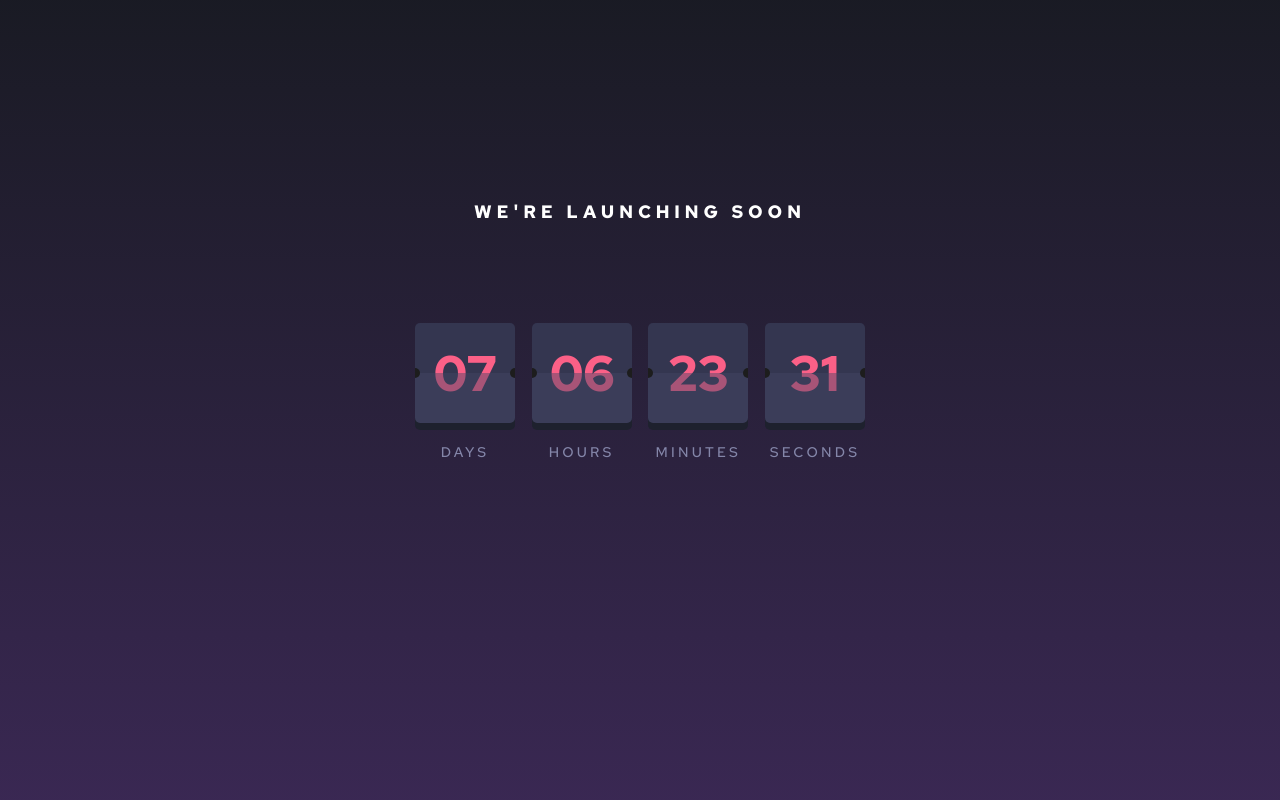
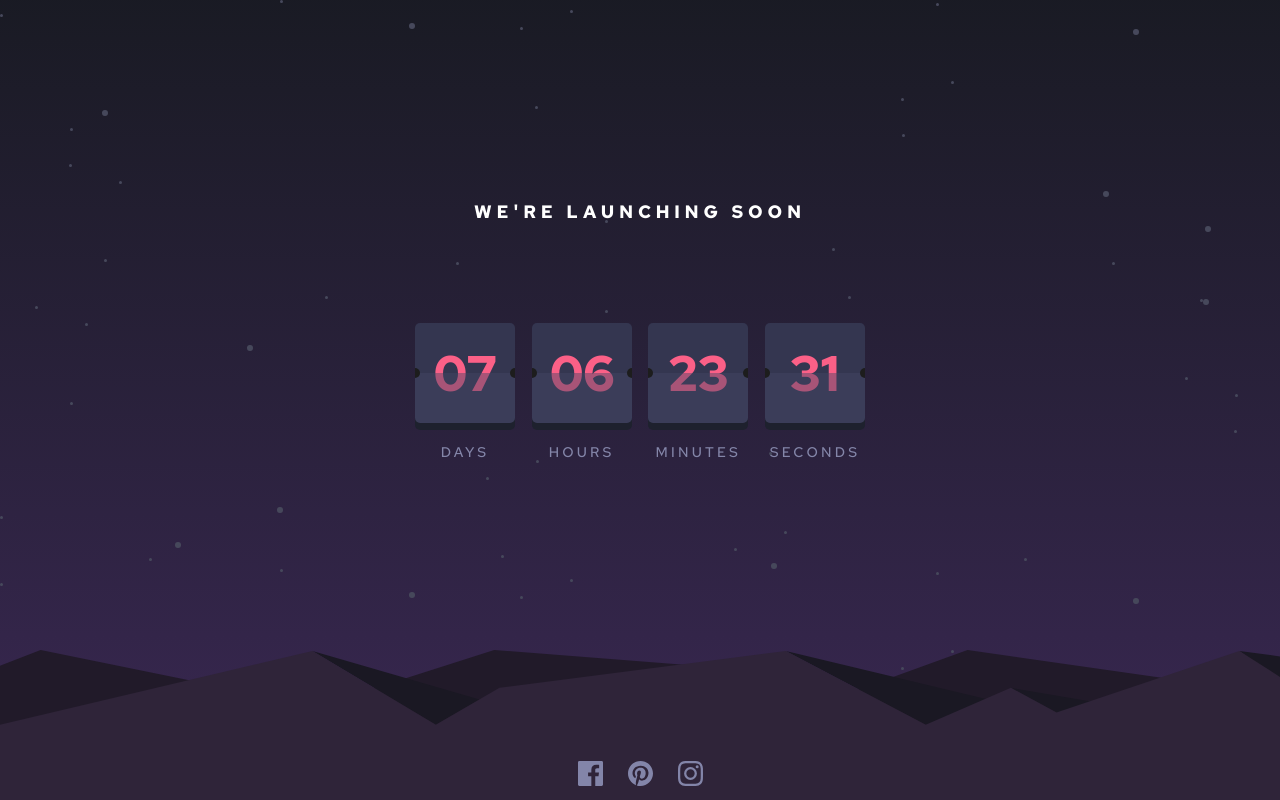
Before and after one commit to zulfikar321/Launch-Countdown, a plain HTML site: page index.html in a window 1280 px wide. Drawn offline with Linux system fonts and the light colour scheme; the site is published under a folder, as on GitHub Pages, so addresses that start at the root find nothing.

Commit message:
Update style.css

```diff
--- a/style.css
+++ b/style.css
@@ -15,7 +15,7 @@
 }
 
 body {
-  background: url("/images/bg-stars.svg"),
+  background: url("./images/bg-stars.svg"),
     linear-gradient(hsl(234, 17%, 12%), hsl(265, 35%, 24%));
   height: 100vh;
   width: 100vw;
@@ -25,7 +25,7 @@ body {
 }
 
 .bg-hills {
-  background: url("/images/pattern-hills.svg");
+  background: url("./images/pattern-hills.svg");
   height: 150px;
   width: 100%;
   background-repeat: no-repeat;
@@ -126,11 +126,11 @@ body {
     brightness(102%) contrast(97%);
 }
 .fb {
-  background-image: url("/images/icon-facebook.svg");
+  background-image: url("./images/icon-facebook.svg");
 }
 .pinterest {
-  background-image: url("/images/icon-pinterest.svg");
+  background-image: url("./images/icon-pinterest.svg");
 }
 .instagram {
-  background-image: url("/images/icon-instagram.svg");
+  background-image: url("./images/icon-instagram.svg");
 }
```
